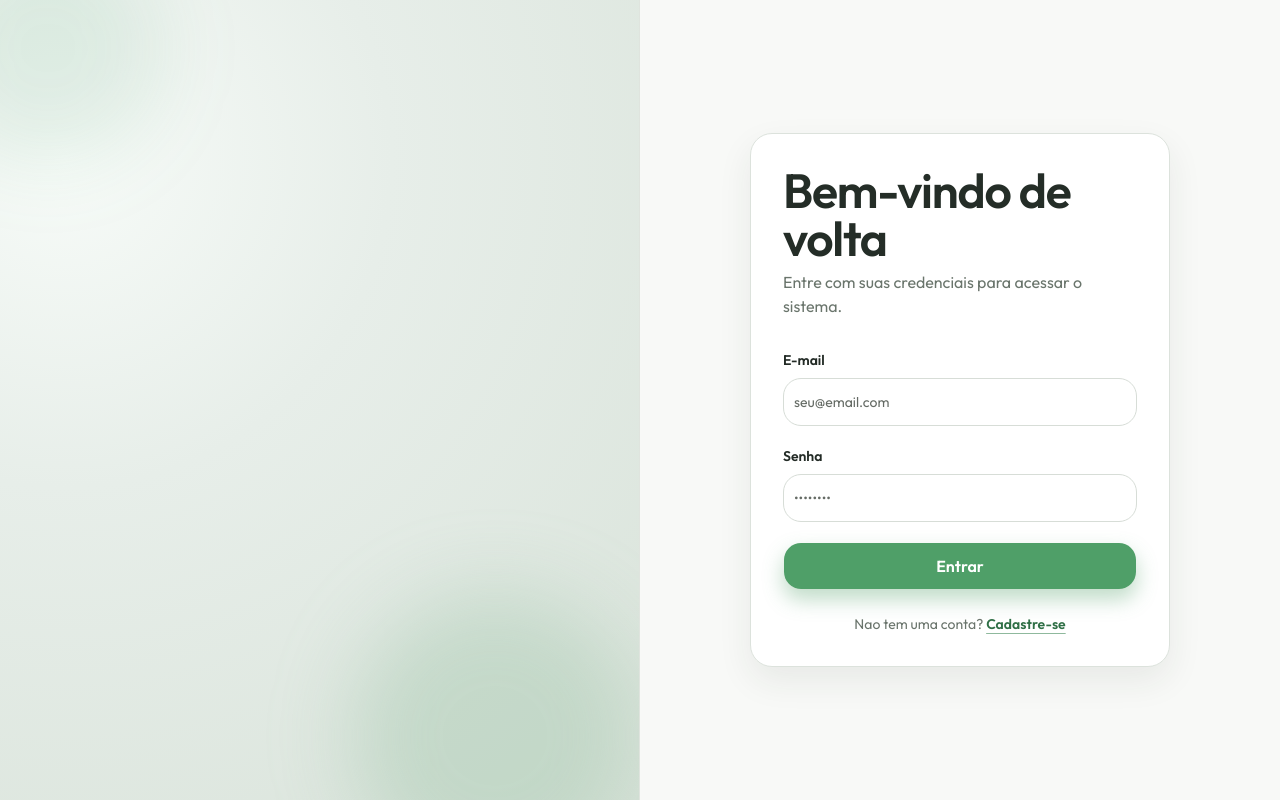
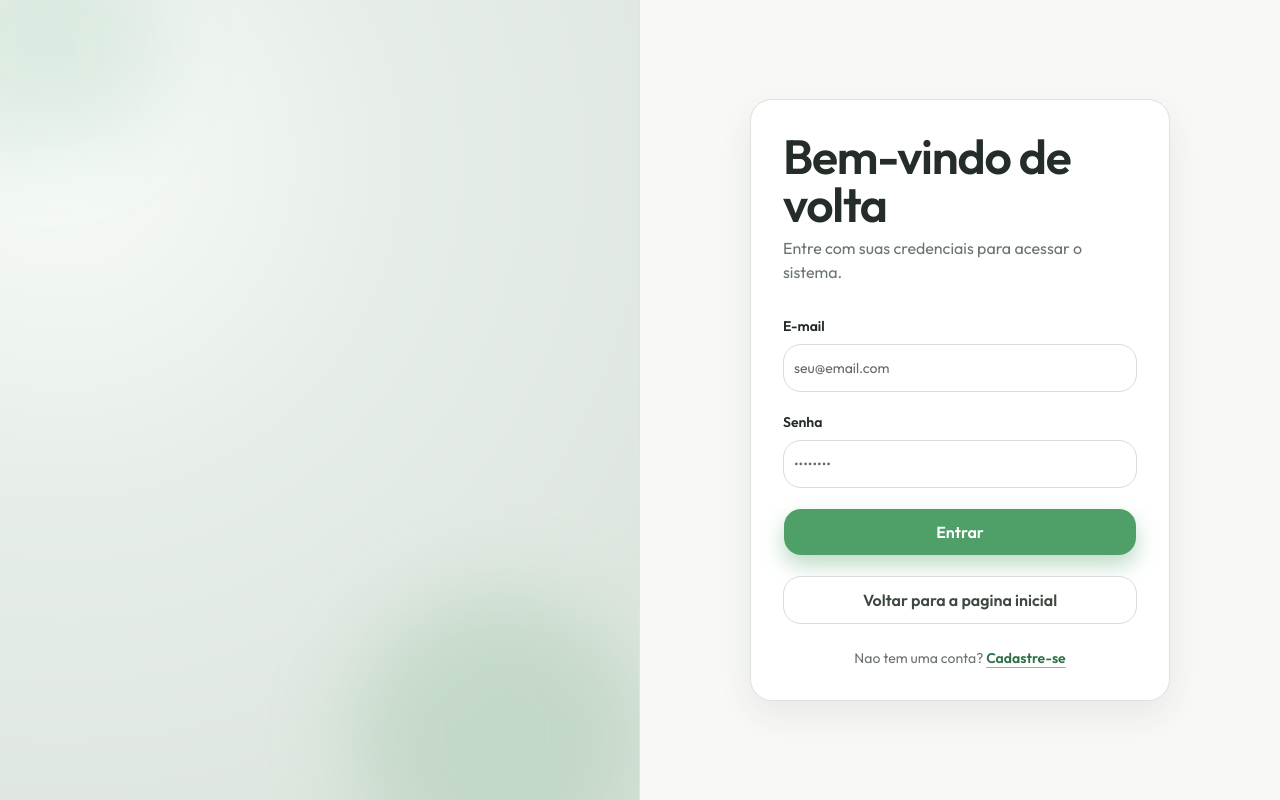
Before and after one commit to igorfclima/Sistema-Aluguel-de-Carros, a Next.js app in the folder frontend/: page /login in a window 1280 px wide. Built offline with nearby package versions, Linux system fonts and the light colour scheme; no server answers.

Commit message:
feat: trocar identidade visuakll

```diff
--- a/frontend/src/app/cadastro/page.tsx
+++ b/frontend/src/app/cadastro/page.tsx
@@ -16,6 +16,7 @@ import {
     SelectValue,
 } from "@/components/ui/select";
 import { toast } from "sonner";
+import { CarFront } from "lucide-react";
 
 type CadastroForm = {
     nome: string;
@@ -132,7 +133,7 @@ export default function CadastroPage() {
             <section className="relative hidden overflow-hidden border-r border-[#dfe4de] bg-[radial-gradient(circle_at_20%_20%,#f7fbf8_0%,#e7eee9_38%,#d9e3da_100%)] lg:flex lg:items-center lg:justify-center">
                 <div className="fade-up w-full max-w-130 px-10">
                     <div className="mb-7 flex items-center gap-3">
-                        <div className="h-10 w-10 rounded-full bg-[#4f9f68] shadow-[0_8px_18px_rgba(79,159,104,0.35)]" />
+                        <CarFront className="h-10 w-10 text-[#4f9f68] drop-shadow-[0_8px_18px_rgba(79,159,104,0.35)]" />
                         <p className="text-5xl font-semibold tracking-tight">
                             LocaMais
                         </p>
--- a/frontend/src/app/login/page.tsx
+++ b/frontend/src/app/login/page.tsx
@@ -11,6 +11,7 @@ import { Label } from "@/components/ui/label";
 import { toast } from "sonner";
 import { jwtDecode } from "jwt-decode";
 import { TipoUsuario, Usuario } from "@/types/usuario.types";
+import { CarFront } from "lucide-react";
 
 interface JwtPayload {
     sub: number;
@@ -66,7 +67,7 @@ export default function LoginPage() {
             <section className="relative hidden overflow-hidden border-r border-[#dfe4de] bg-[radial-gradient(circle_at_10%_20%,#f7fbf8_0%,#e7eee9_38%,#d9e3da_100%)] lg:flex lg:items-center lg:justify-center">
                 <div className="fade-up w-full max-w-125 px-10">
                     <div className="mb-7 flex items-center gap-3">
-                        <div className="h-10 w-10 rounded-full bg-[#4f9f68] shadow-[0_8px_18px_rgba(79,159,104,0.35)]" />
+                        <CarFront className="h-10 w-10 text-[#4f9f68] drop-shadow-[0_8px_18px_rgba(79,159,104,0.35)]" />
                         <p className="text-5xl font-semibold tracking-tight">
                             LocaMais
                         </p>
@@ -138,6 +139,13 @@ export default function LoginPage() {
                         >
                             {loading ? "Entrando..." : "Entrar"}
                         </Button>
+
+                        <Link
+                            href="/"
+                            className="inline-flex h-12 w-full items-center justify-center rounded-2xl border border-[#d7ddd7] bg-white text-base font-semibold text-[#3e4a41] transition hover:bg-[#f2f5f2]"
+                        >
+                            Voltar para a pagina inicial
+                        </Link>
                     </form>
 
                     <p className="mt-6 text-center text-sm text-[#6a746c]">
--- a/frontend/src/app/page.tsx
+++ b/frontend/src/app/page.tsx
@@ -40,7 +40,7 @@ export default function Home() {
             <header className="sticky top-0 z-20 border-b border-[#dce2db] bg-[#f7f8f6]/95 backdrop-blur">
                 <div className="mx-auto flex h-16 w-full max-w-350 items-center justify-between px-4 sm:px-6">
                     <div className="flex items-center gap-3">
-                        <div className="h-8 w-8 rounded-full bg-[#4f9f68] shadow-[0_8px_18px_rgba(79,159,104,0.35)]" />
+                        <CarFront className="h-8 w-8 text-[#4f9f68] drop-shadow-[0_8px_18px_rgba(79,159,104,0.35)]" />
                         <p className="text-3xl font-semibold tracking-tight">
                             LocaMais
                         </p>
@@ -228,7 +228,7 @@ export default function Home() {
             <footer className="py-8">
                 <div className="mx-auto flex w-full max-w-350 flex-col items-center justify-between gap-3 px-4 text-[#68736a] sm:flex-row sm:px-6">
                     <div className="flex items-center gap-3">
-                        <div className="h-7 w-7 rounded-full bg-[#4f9f68]" />
+                        <CarFront className="h-7 w-7 text-[#4f9f68]" />
                         <p className="text-3xl font-semibold tracking-tight text-[#2a332d]">
                             LocaMais
                         </p>
--- a/frontend/src/components/dashboard/DashboardShell.tsx
+++ b/frontend/src/components/dashboard/DashboardShell.tsx
@@ -1,7 +1,7 @@
 "use client";
 
 import Link from "next/link";
-import { LogOut } from "lucide-react";
+import { CarFront, LogOut } from "lucide-react";
 import { useAuth } from "@/context/AuthContext";
 
 export interface DashboardNavItem {
@@ -30,7 +30,7 @@ export function DashboardShell({
             <div className="flex w-full gap-0">
                 <aside className="w-full border-b border-[#dfe4de] bg-[#f3f5f2] px-5 py-5 lg:sticky lg:top-0 lg:flex lg:h-screen lg:w-73 lg:flex-col lg:rounded-none lg:border-b-0 lg:border-r lg:px-6 lg:py-8 lg:shadow-[0_10px_24px_rgba(39,56,48,0.06)]">
                     <div className="flex items-center gap-3">
-                        <div className="h-8 w-8 rounded-full bg-[#4f9f68] shadow-[0_8px_18px_rgba(79,159,104,0.35)]" />
+                        <CarFront className="h-8 w-8 text-[#4f9f68] drop-shadow-[0_8px_18px_rgba(79,159,104,0.35)]" />
                         <div>
                             <p className="text-2xl font-semibold tracking-tight">
                                 LocaMais
```
